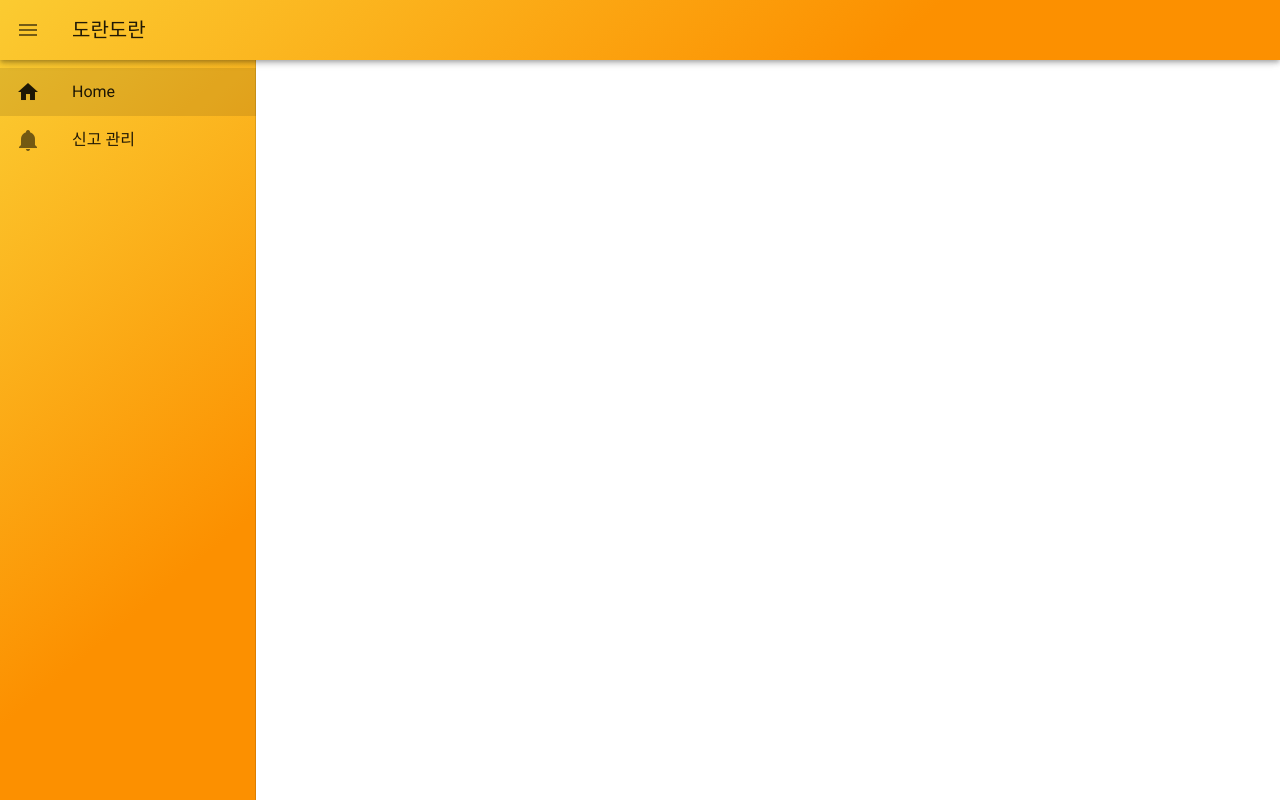
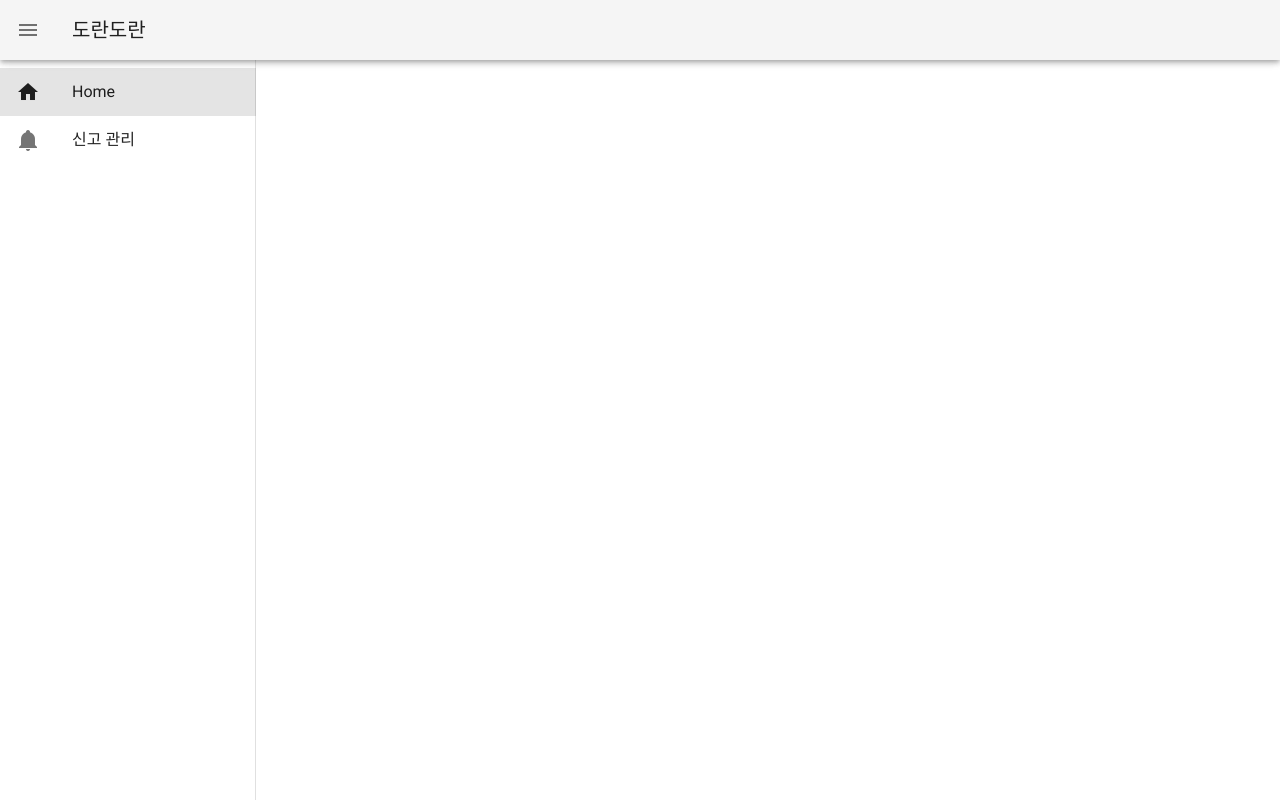
Before and after one commit to woowacourse-teams/2020-doran-doran, a Vue app in the folder front-admin/: page / in a window 1280 px wide. Built offline with nearby package versions, Linux system fonts and the light colour scheme.

Commit message:
feature/188 refactor: 색 없앰

```diff
--- a/front-admin/src/App.vue
+++ b/front-admin/src/App.vue
@@ -1,6 +1,12 @@
 <template>
   <v-app>
-    <v-navigation-drawer class="doran-doran-color" v-model="drawer" app clipped>
+    <v-app-bar app clipped-left height="60px">
+      <v-app-bar-nav-icon @click.stop="drawer = !drawer"></v-app-bar-nav-icon>
+      <v-toolbar-title>도란도란</v-toolbar-title>
+      <v-spacer></v-spacer>
+    </v-app-bar>
+
+    <v-navigation-drawer v-model="drawer" app clipped>
       <v-list>
         <v-list-item
           v-for="navigator in navigators"
@@ -14,12 +20,6 @@
         </v-list-item>
       </v-list>
     </v-navigation-drawer>
-
-    <v-app-bar class="doran-doran-color" app clipped-left height="60px">
-      <v-app-bar-nav-icon @click.stop="drawer = !drawer"></v-app-bar-nav-icon>
-      <v-toolbar-title>도란도란</v-toolbar-title>
-      <v-spacer></v-spacer>
-    </v-app-bar>
   </v-app>
 </template>
 
@@ -33,12 +33,7 @@ export default {
         { to: "/", title: "Home", icon: "mdi-home" },
         { to: "/manage-report", title: "신고 관리", icon: "mdi-bell" },
       ],
-      isLogin: false,
     };
   },
 };
 </script>
-
-<style>
-@import "assets/index.css";
-</style>
--- a/front-admin/src/assets/index.css
+++ b/front-admin/src/assets/index.css
@@ -5,3 +5,7 @@
     rgba(251, 203, 49, 1) 100%
   );
 }
+
+.doran-doran-color1 {
+  background-color: rgb(251, 203, 49);
+}
```
